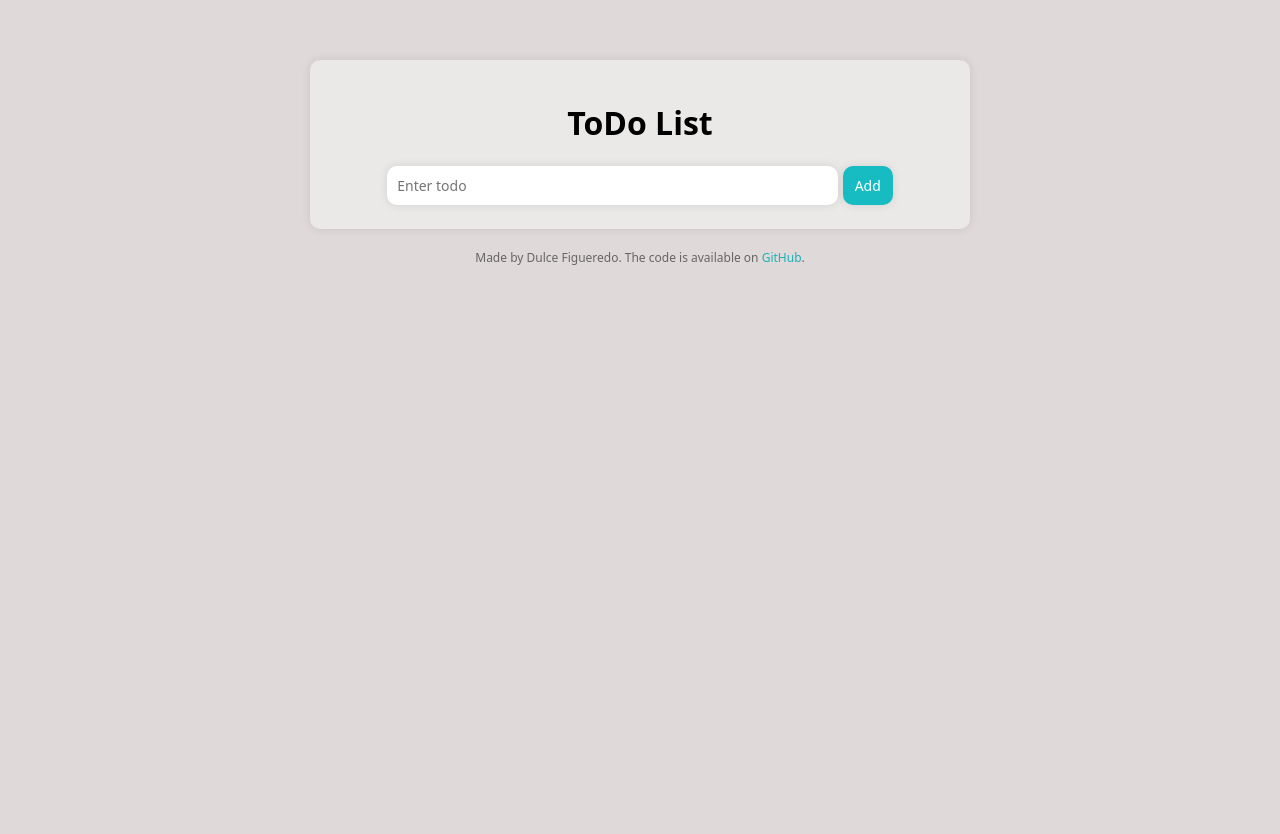
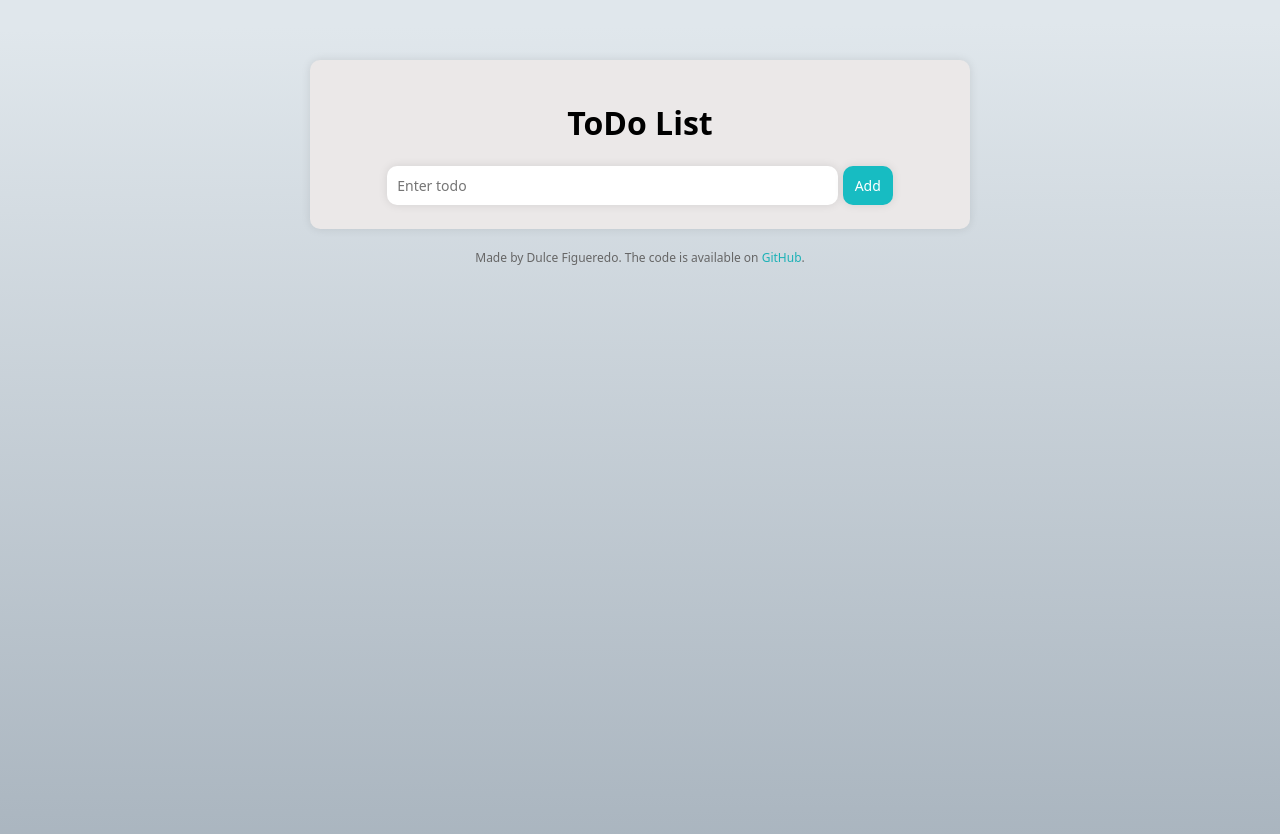
Before and after one commit to DulcePy/reactjs-todolist, a React (Create React App) app: page / in a window 1280 px wide. Shown: the top 834 px of the page. Before the commit the page ends 800 px from the top, so only its background shows below. Built offline with nearby package versions, Linux system fonts and the light colour scheme; a web font is replaced by a local one.

Commit message:
Update background styling for body and set html height for improved layout

```diff
--- a/src/index.css
+++ b/src/index.css
@@ -1,10 +1,12 @@
 html {
   scroll-behavior: smooth;
+  height: 1000px;
 }
 
 body {
   font-family: "Libertinus Math", system-ui;
-  background-color: rgb(224, 217, 217);
+  background: linear-gradient(179.7deg, rgb(224, 231, 236) 2.9%, rgb(161, 173, 184) 97.1%);
+
 }
 
 header {
```
